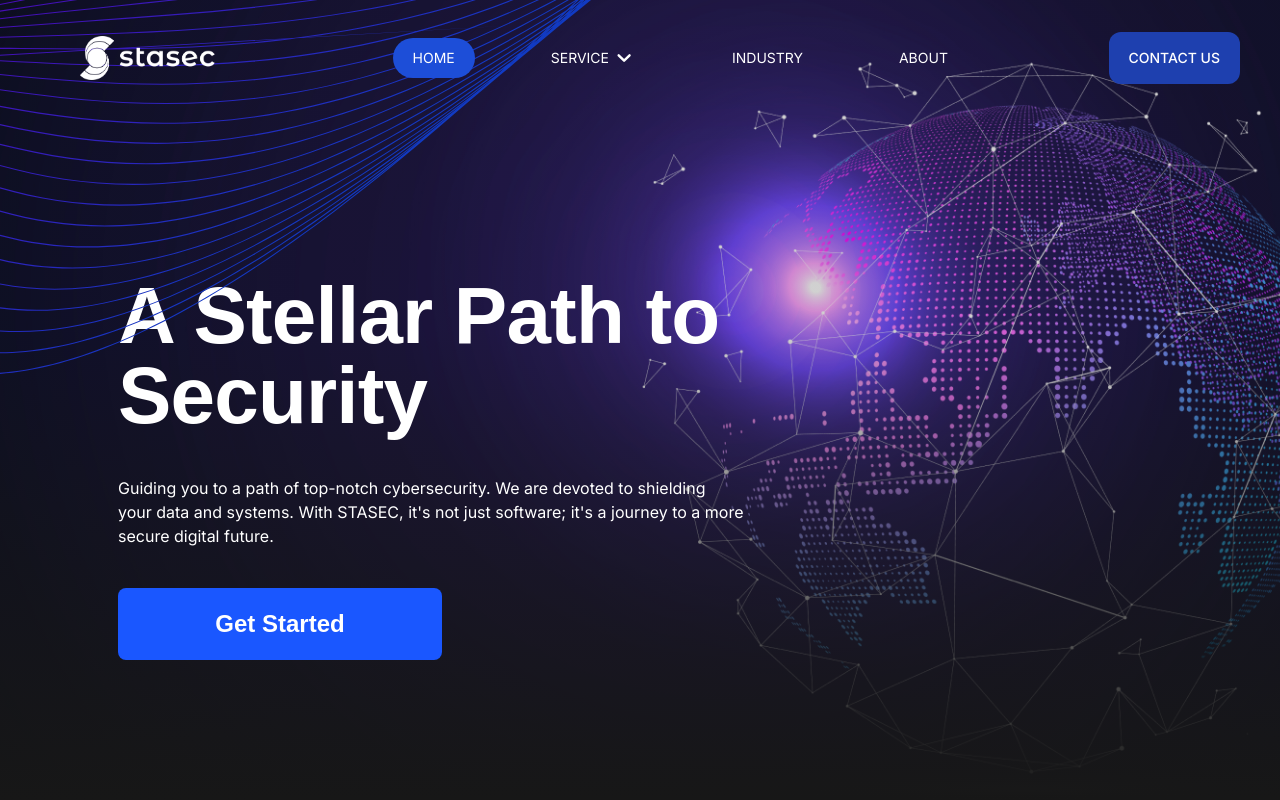
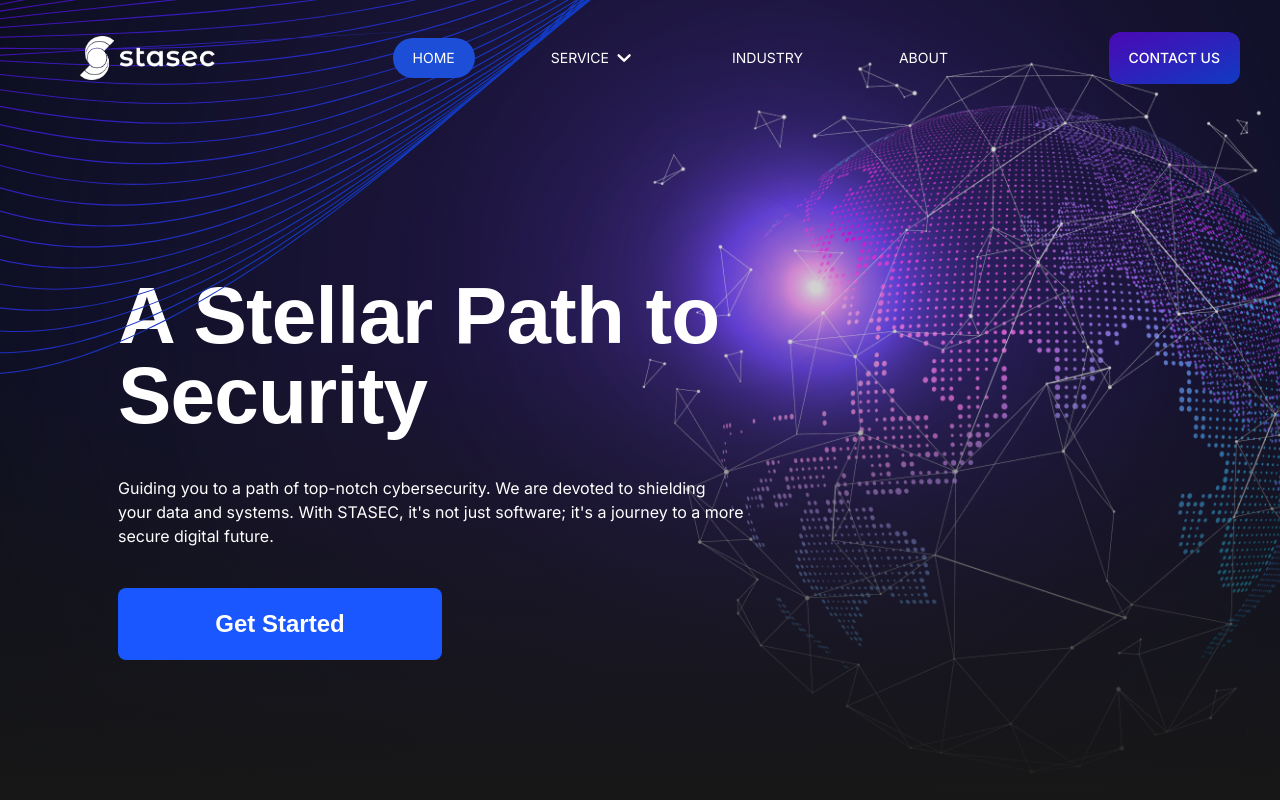
Before and after one commit to PandjiBayu/stasec, a Next.js app: page / in a window 1280 px wide. Shown: the top 800 px of the page. Built offline with nearby package versions, Linux system fonts and the light colour scheme; a web font is replaced by a local one.

Commit message:
Update contact us button to gradient

```diff
--- a/src/components/header/header.js
+++ b/src/components/header/header.js
@@ -127,7 +127,7 @@ const Header = () => {
           ABOUT
         </Link>
       </div>
-      <Link href={"/contact"} className="md:block hidden text-white bg-blue-800 hover:bg-blue-900 focus:ring-4 focus:ring-blue-300 font-medium rounded-xl text-xs sm:text-sm md:px-5 md:py-4 px-2 py-2.5 sm:ml-1 dark:bg-blue-600 dark:hover:bg-blue-700 focus:outline-none dark:focus:ring-blue-800">
+      <Link href={"/contact"} className="md:block hidden text-white bg-gradient-to-br from-[#4B08B4] to-[#103BC3] hover:bg-blue-900 focus:ring-4 focus:ring-blue-300 font-medium rounded-xl text-xs sm:text-sm md:px-5 md:py-4 px-2 py-2.5 sm:ml-1 dark:bg-blue-600 dark:hover:bg-blue-700 focus:outline-none dark:focus:ring-blue-800">
         CONTACT US
       </Link>
 
```
